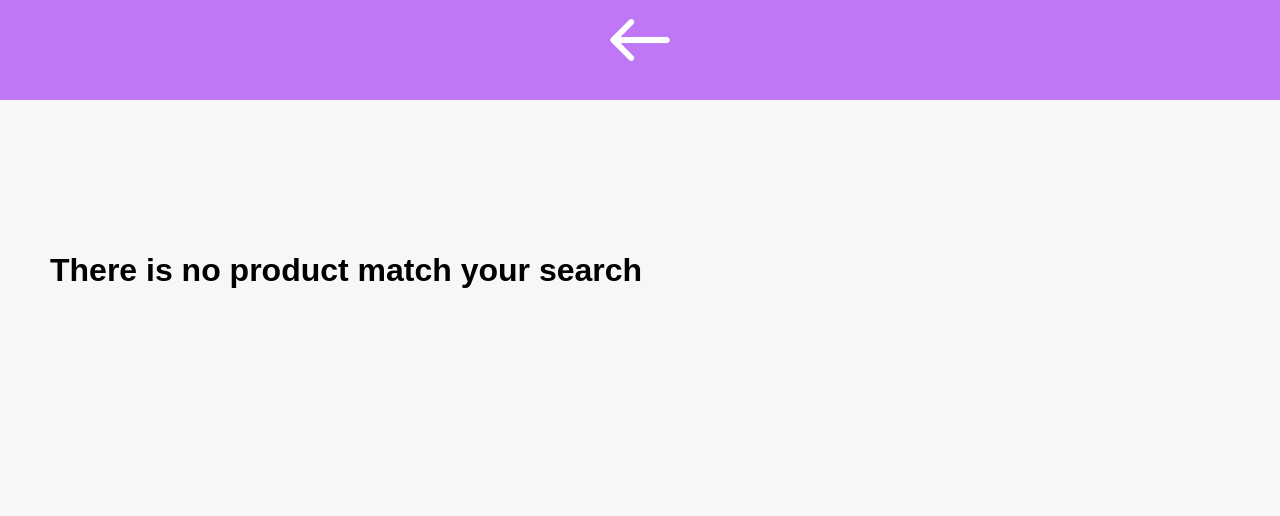
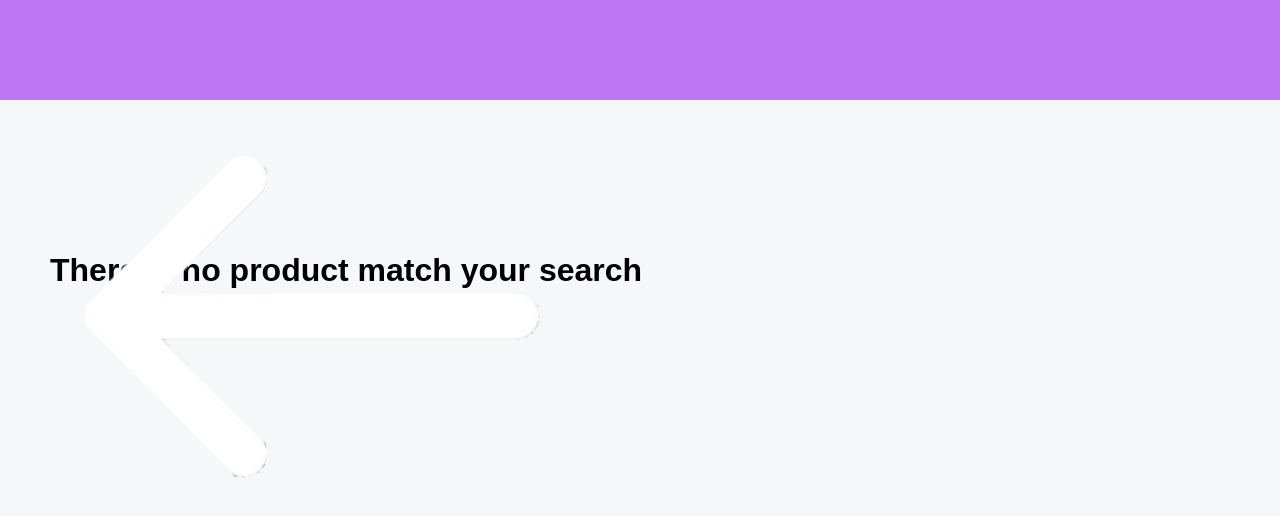
Before and after one commit to LWG13/LWG13-shop, a React (Vite) app: page /search in a window 1280 px wide. Shown: the top 516 px of the page. Built offline with nearby package versions, Linux system fonts and the light colour scheme; a web font is replaced by a local one.

Commit message:
Update searchResult.jsx

```diff
--- a/src/components/searchResult.jsx
+++ b/src/components/searchResult.jsx
@@ -11,8 +11,8 @@ export default function SearchResult() {
   return(
     <div className="searchResult">
      <div className="grid">
-      <div className="naviDetail1">
-        <Link to="/" className="goback1" onClick={handleHome}>
+      <div className="naviDetail">
+        <Link to="/" className="goback" onClick={handleHome}>
         <img src={goback} alt="go back"  />
         </Link>
       </div>
```
